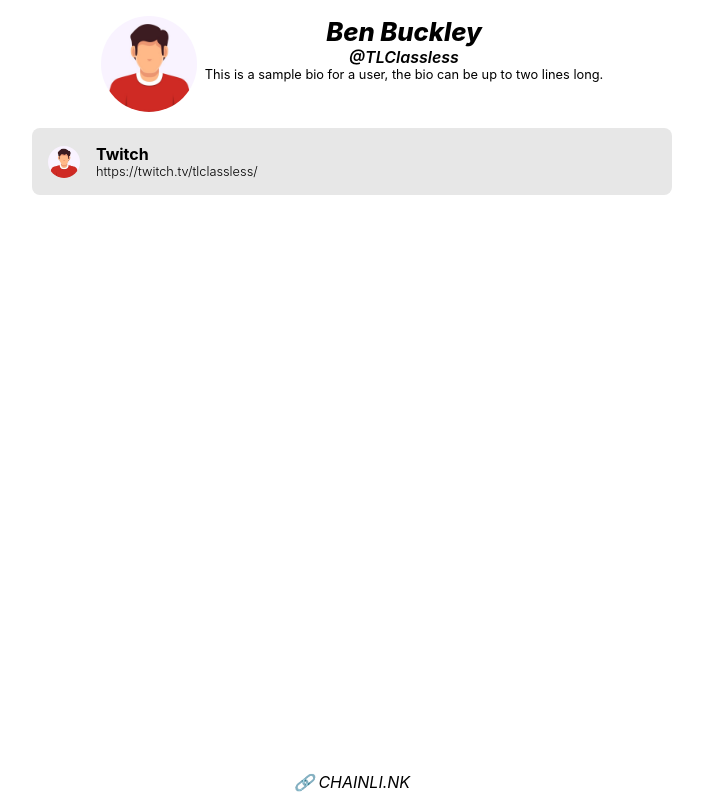
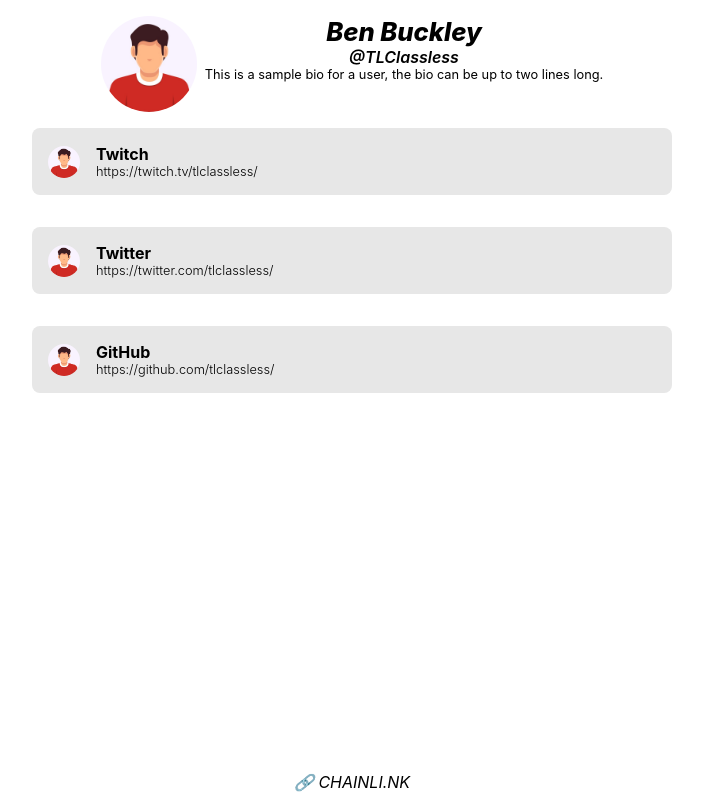
Before and after one commit to TLClassless/chainlink, a React (Create React App) app: page / in a window 1280 px wide. Shown: the whole page, without its empty margins (288-991 px from the left). Built offline with nearby package versions, Linux system fonts and the light colour scheme.

Commit message:
made link generation from JSON

```diff
--- a/src/api/sample.json
+++ b/src/api/sample.json
@@ -1,23 +1,23 @@
 {
     "users": [
         {
-            "id": 0,
+            "key": 0,
             "username": "TLClassless",
             "userFullname": "Ben Buckley",
             "userBio": "This is a sample bio for a user, the bio can be up to two lines long.",
             "userPhoto": "../img/portrait-1.jpg",
             "userLinks": [ {
-                "id": 0,
+                "key": 0,
                 "linkName": "Twitch",
                 "linkUrl": "https://twitch.tv/tlclassless/"
             },
             {
-                "id": 1,
+                "key": 1,
                 "linkName": "Twitter",
                 "linkUrl": "https://twitter.com/tlclassless/"
             },
             {
-                "id": 2,
+                "key": 2,
                 "linkName": "GitHub",
                 "linkUrl": "https://github.com/tlclassless/"
             }
--- a/src/pages/components/userLinks.js
+++ b/src/pages/components/userLinks.js
@@ -5,16 +5,18 @@
 export class userLinks extends Component {
   constructor(props) {
     super(props);
+    console.log(props);
     this.state = {
+      key: this.props.key,
       linkName: this.props.linkName,
       linkUrl: this.props.linkUrl
     };
-
   }
 
+  render() {
+    let linkName = this.state.linkName;
+    let linkUrl = this.state.linkUrl;
 
-
-  render() {
     return (
       <div className={style.userLinks}>
         <div className={style.userLink}>
@@ -24,8 +26,8 @@
             alt="User"
           />
           <div className={style.userLinkText}>
-            <h1>{this.state.linkName}</h1>
-            <h3>{this.state.linkUrl}</h3>
+            <h1>{linkName}</h1>
+            <h3>{linkUrl}</h3>
           </div>
         </div>
       </div>
--- a/src/pages/userpage.js
+++ b/src/pages/userpage.js
@@ -22,6 +22,8 @@
         };
       }
   render() {
+
+    let links = this.state.links;
     return (
       <div className={style.userPage}>
         {/* user page header */}
@@ -34,13 +36,13 @@
           </div>
         </div>
 
-        {/* user page links */}
-        {this.state.links.forEach(userLinks => console.log(userLinks))}
-
-        <UserLinks
-            linkName={this.state.links[0].linkName}
-            linkUrl={this.state.links[0].linkUrl}
-        />
+        {links.map(({linkName, linkUrl, key}) => {
+          return <UserLinks
+            key={key}
+            linkName={linkName}
+            linkUrl={linkUrl}
+          />
+        })}
 
         {/* user page footer */}
         <h1 className={style.userFooter}>🔗 CHAINLI.NK</h1>
```
